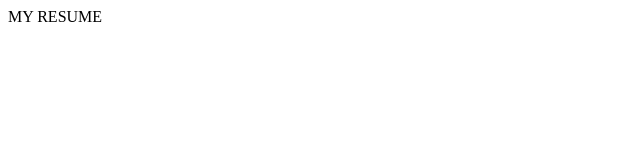
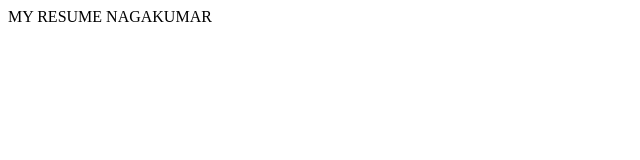
Before and after one commit to nagakumar123/nagakumar123.github.io, a plain HTML site: page index.html in a window 1280 px wide. Shown: the whole page, without its empty margins (0-640 px from the left). Drawn offline with Linux system fonts and the light colour scheme.

Commit message:
this is second commit

```diff
--- a/index.html
+++ b/index.html
@@ -7,6 +7,6 @@
 </head>
 <body>
     MY RESUME
-
+    NAGAKUMAR
 </body>
 </html>
```
